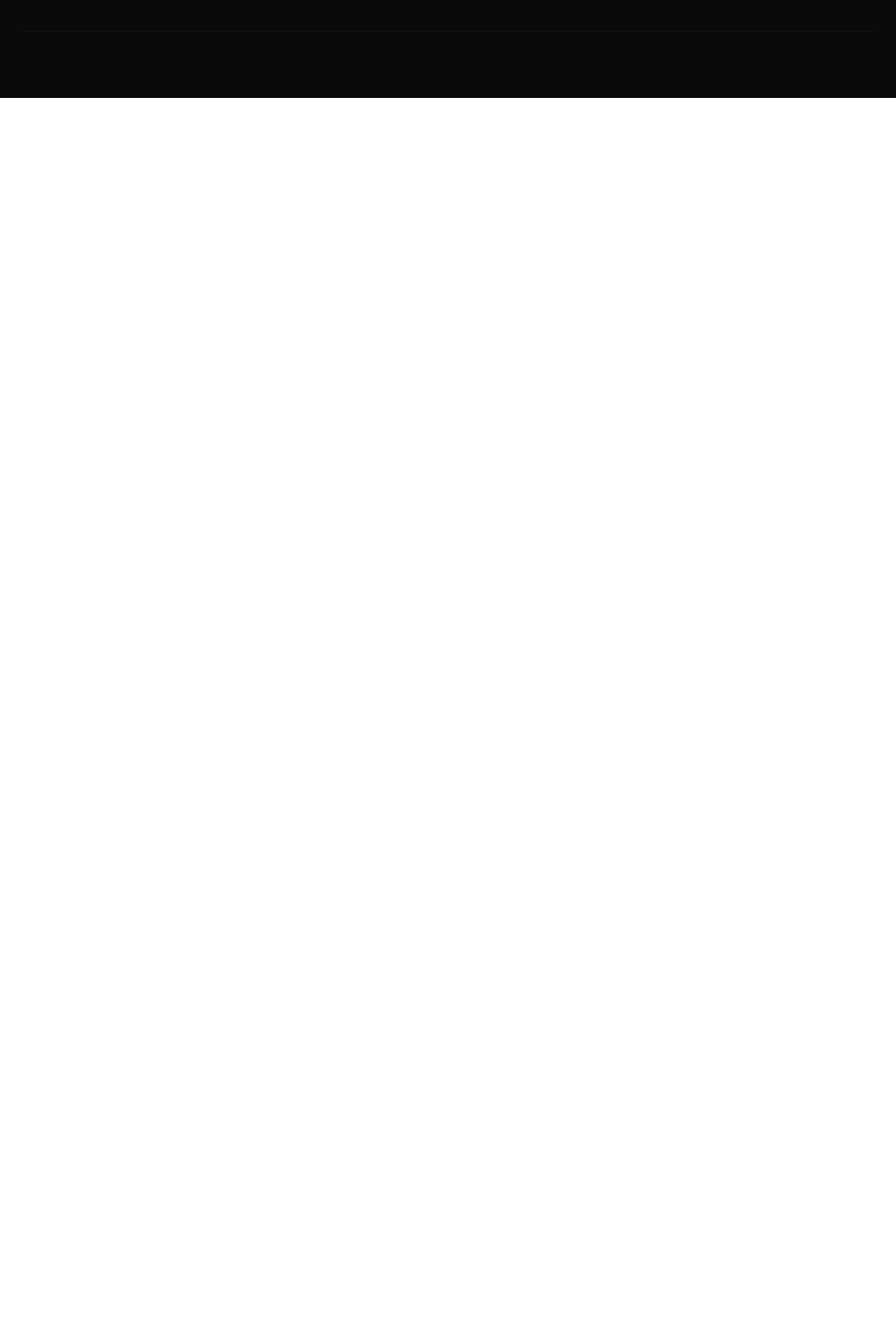
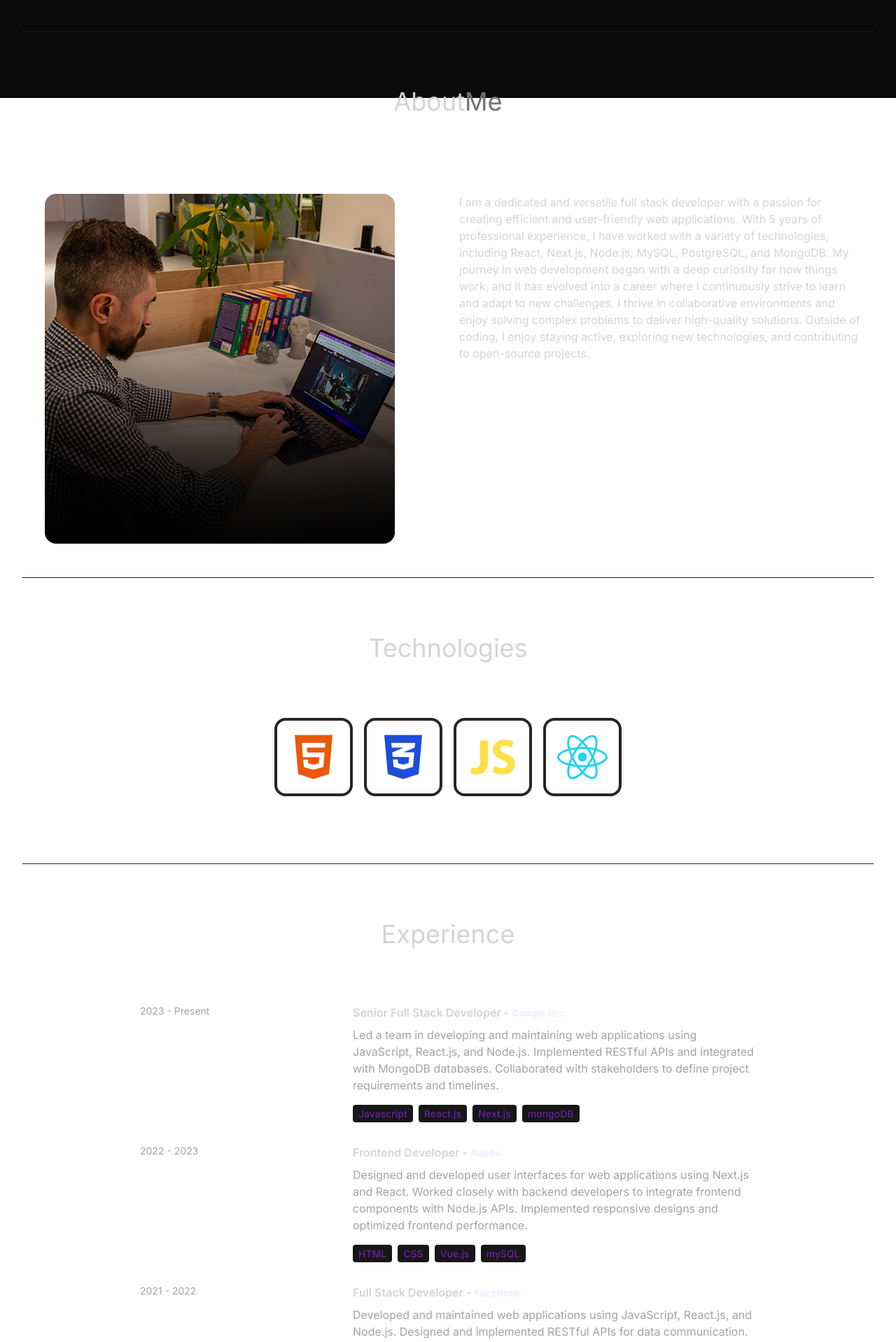
Before and after one commit to manickamselvam/my-portfolio, a React (Create React App) app in the folder nagamanickam-portfolio/: page / in a window 1280 px wide. Shown: the part 660-2578 px from the top of the page at 70% size. Before the commit the page ends 800 px from the top, so only its background shows below. Built offline with nearby package versions, Linux system fonts and the light colour scheme.

Commit message:
project section dev is inprogress, all the module before project sctions completed

```diff
--- a/nagamanickam-portfolio/src/App.js
+++ b/nagamanickam-portfolio/src/App.js
@@ -1,5 +1,9 @@
+import About from "./components/About";
+import Experience from "./components/Experience";
 import Hero from "./components/Hero";
 import Navbar from "./components/Navbar";
+import Projects from "./components/Projects";
+import Technologies from "./components/Technologies";
 function App() {
   return (
     <div className="overflow-x-hidden text-neutral-300 antiaaliased selection:bg-cyan-300 selection:text-cyaan-900">
@@ -9,6 +13,10 @@ function App() {
       <div className="container mx-auto px-8">
         <Navbar />
         <Hero />
+        <About />
+        <Technologies />
+        <Experience />
+        <Projects />
       </div>
     </div>
   );
--- /dev/null
+++ b/nagamanickam-portfolio/src/components/About.jsx
@@ -0,0 +1,28 @@
+import React from "react";
+import abouImage from "../assets/about.jpg";
+import { ABOUT_TEXT } from "../constants";
+
+const About = () => {
+  return (
+    <div className="border-b border-neutral-900 pb-4">
+      <h1 className="my-20 text-center text-4xl">
+        About
+        <span className="text-neutral-500">Me</span>
+      </h1>
+      <div className="flex flex-wrap">
+        <div className=" w-full lg:w-1/2 lg:p-8">
+          <div className="flex items-center justify-ceenter">
+            <img className="rounded-2xl" src={abouImage} alt="about" />
+          </div>
+        </div>
+        <div className="w-full lg:w-1/2">
+          <div className="flex justify-center justify-start">
+            <p className="my-2 max-w-xl py-6">{ABOUT_TEXT}</p>
+          </div>
+        </div>
+      </div>
+    </div>
+  );
+};
+
+export default About;
--- /dev/null
+++ b/nagamanickam-portfolio/src/components/Experience.jsx
@@ -0,0 +1,38 @@
+import React from "react";
+import { EXPERIENCES } from "../constants";
+
+const Experience = () => {
+  return (
+    <div className="border-b border-neutral-900 pb-4">
+      <h1 className="my-20 text-center text-4xl">Experience</h1>
+      <div>
+        {EXPERIENCES.map((experience, index) => (
+          <div key={index} className="mb-8 flex flex-wrap lg:justify-center">
+            <div className="w-full lg:w-1/4">
+              <p className="mb-2 text-sm text-neutral-400">{experience.year}</p>
+            </div>
+            <div className="w-full max-w-xl lg:w-3/4">
+              <h6 className="mb-2 font-semibold">
+                {experience.role} -{" "}
+                <span className="text-sm text-purple-100">
+                  {experience.company}
+                </span>
+              </h6>
+              <p className="mb-4 text-neutral-400">{experience.description}</p>
+              {experience.technologies.map((tech, index) => (
+                <span
+                  key={index}
+                  className="mr-2 mt-4 rounded bg-neutral-900 px-2 py-1 text-sm font-medium text-purple-800"
+                >
+                  {tech}
+                </span>
+              ))}
+            </div>
+          </div>
+        ))}
+      </div>
+    </div>
+  );
+};
+
+export default Experience;
--- a/nagamanickam-portfolio/src/components/Hero.jsx
+++ b/nagamanickam-portfolio/src/components/Hero.jsx
@@ -21,7 +21,11 @@ const Hero = () => {
         </div>
         <div className="w-full lg:w-1/2 lg:p-8">
           <div className="flex justify-center">
-            <img src={profilePic} alt="Nagamanickam Selvam" />
+            <img
+              className="rounded-2xl"
+              src={profilePic}
+              alt="Nagamanickam Selvam"
+            />
           </div>
         </div>
       </div>
--- /dev/null
+++ b/nagamanickam-portfolio/src/components/Projects.jsx
@@ -0,0 +1,20 @@
+import React from "react";
+import { PROJECTS } from "../constants";
+
+const Projects = () => {
+  return (
+    <div className="border-b border-neutral-900 pb-4">
+      <h1 className="my-20 text-center text-4xl">Projects</h1>
+      <div>
+        {PROJECTS.map((project, index) => (
+          <div>
+            <div></div>
+            <div></div>
+          </div>
+        ))}
+      </div>
+    </div>
+  );
+};
+
+export default Projects;
--- /dev/null
+++ b/nagamanickam-portfolio/src/components/Technologies.jsx
@@ -0,0 +1,29 @@
+import React from "react";
+import { FaHtml5 } from "react-icons/fa";
+import { FaCss3Alt } from "react-icons/fa";
+import { IoLogoJavascript } from "react-icons/io";
+import { FaReact } from "react-icons/fa";
+
+const Technologies = () => {
+  return (
+    <div className="border-b border-neutral-800 pb-24">
+      <h1 className="my-20 text-center text-4xl">Technologies</h1>
+      <div className="flex flex-wrap items-center justify-center gap-4">
+        <div className="rounded-2xl border-4 border-neutral-800 p-4">
+          <FaHtml5 className="text-7xl text-orange-600" />
+        </div>
+        <div className="rounded-2xl border-4 border-neutral-800 p-4">
+          <FaCss3Alt className="text-7xl text-blue-700" />
+        </div>
+        <div className="rounded-2xl border-4 border-neutral-800 p-4">
+          <IoLogoJavascript className="text-7xl text-yellow-300" />
+        </div>
+        <div className="rounded-2xl border-4 border-neutral-800 p-4">
+          <FaReact className="text-7xl text-cyan-400" />
+        </div>
+      </div>
+    </div>
+  );
+};
+
+export default Technologies;
```
